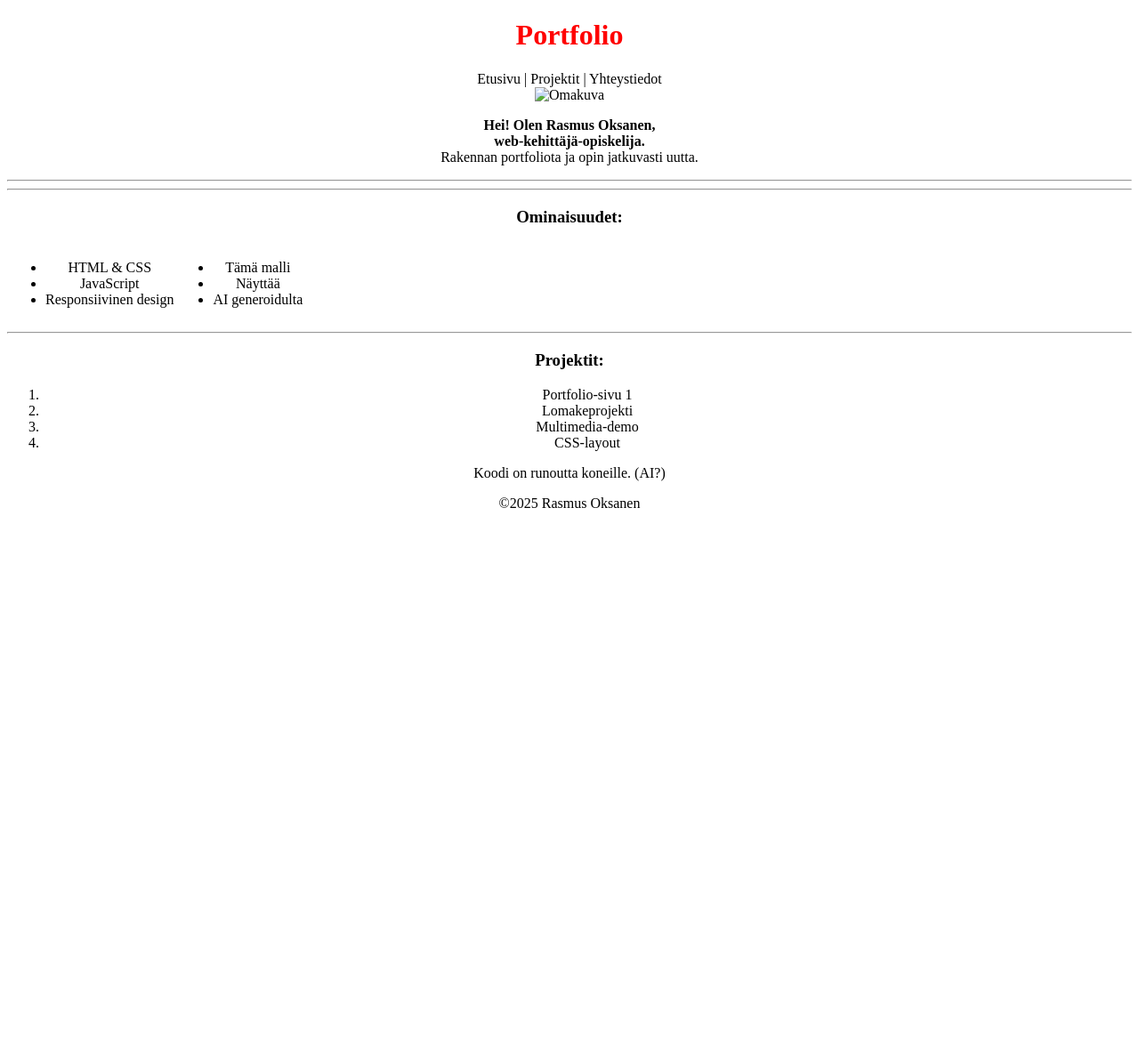
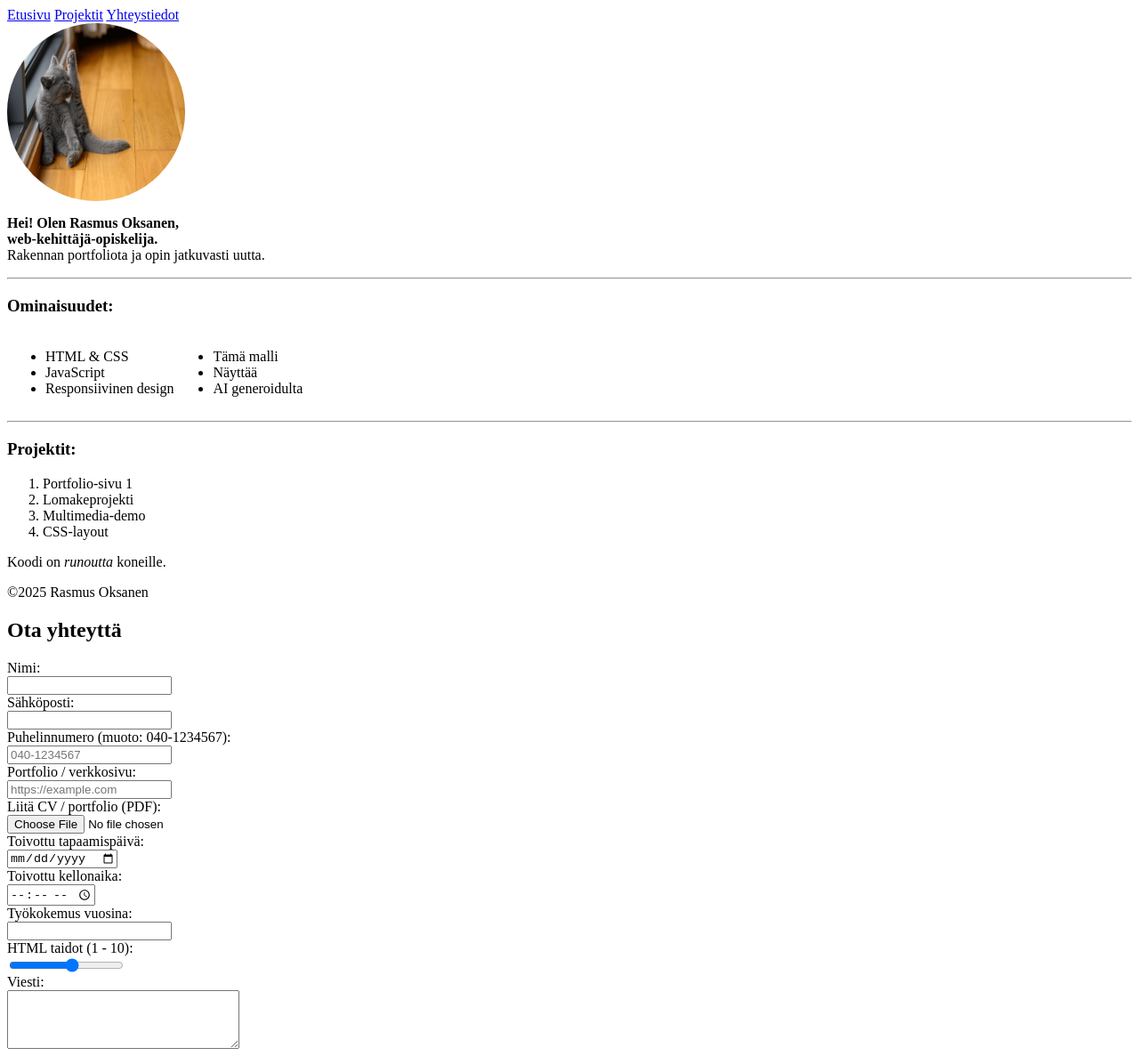
Before and after one commit to s0meq/Web1, a plain HTML site: page assignment02/index.html in a window 1280 px wide. Shown: the whole page at 89% size. Before the commit the page ends 800 px from the top, so only its background shows below. Drawn offline with Linux system fonts and the light colour scheme.

Commit message:
Cat pic & a form

```diff
--- a/assignment02/index.html
+++ b/assignment02/index.html
@@ -7,21 +7,20 @@
         <title>Portfolio v2</title>
     </head>
     <body>
-        <div id="wholepage">
-            <h1>Portfolio</h1>
-            <nav>
-                Etusivu |
-                Projektit |
-                Yhteystiedot
-            </nav>
-            <img src="Muotokuva.jpg" alt="Omakuva"
-            width="160" height="160">
+        <section id="page-top">
+            <div class="container_buttons" id="container_buttons-nav">
+                <a href="#page-top">Etusivu</a>
+                <a href="#page-projects">Projektit</a>
+                <a href="#page-contact_info">Yhteystiedot</a>
+            </div>
+        </section>
+        <section>
+            <img src="catto.webp" alt="Omakuva" id="avatar" width="200" height="200">
             <p>
                 <b>Hei! Olen Rasmus Oksanen,<br>web-kehittäjä-opiskelija.</b>
                 <br>
                 Rakennan portfoliota ja opin jatkuvasti uutta.
             </p>
-            <hr>
             <hr>
             <h3>Ominaisuudet:</h3>
             <table>
@@ -42,7 +41,9 @@
                     </td>
                 </tr>
             </table>
+        </section>
             <hr>
+        <section id="page-projects">
             <h3>Projektit:</h3>
             <ol>
                 <li>Portfolio-sivu 1</li>
@@ -50,10 +51,45 @@
                 <li>Multimedia-demo</li>
                 <li>CSS-layout</li>
             </ol>
-            <footer>
-                <p>Koodi on runoutta koneille. (AI?)</p>
-                <p>&copy;2025 Rasmus Oksanen</p>
-            </footer>
-        </div>
+        </section>
+        <p>Koodi on <i>runoutta</i> koneille.</p>
+        <p>&copy;2025 Rasmus Oksanen</p>
+        <section id="page-contact_info">
+            <h1>Ota yhteyttä</h1>
+            <form action="#" id="get-in-touch">
+                <label for="fname">Nimi:</label>
+                <input type="text" id="fname" name="fname" class="input_info">
+
+                <label for="email">Sähköposti:</label>
+                <input type="email" id="email" name="email" class="input_info">
+
+                <label for="phone_num">Puhelinnumero (muoto: 040-1234567):</label>
+                <input type="tel" id="phone_num"
+                name="phone_num" class="input_info" pattern="[0-9]{3}-[0-9]{7}" placeholder="040-1234567">
+
+                <label for="portfolio_or_website">Portfolio / verkkosivu:</label>
+                <input type="text" id="portfolio_or_website"
+                name="portfolio_or_website" class="input_info" placeholder="https://example.com">
+
+                <label for="add_file_cv">Liitä CV / portfolio (PDF):</label>
+                <input type="file" id="add_file_cv" name="add_file_cv" class="input_info">
+
+                <label for="meeting_date">Toivottu tapaamispäivä:</label>
+                <input type="date" id="meeting_date" name="meeting_date" class="input_info">
+
+                <label for="meeting_time">Toivottu kellonaika:</label>
+                <input type="time" id="meeting_time" name="meeting_time" class="input_info">
+
+                <label for="work_exp">Työkokemus vuosina:</label>
+                <input type="number" id="work_exp" name="work_exp" class="input_info">
+
+                <label for="html_skill">HTML taidot (1 - 10):</label>
+                <input type="range" id="html_skill" name="html_skill" class="input_info" min="1" max="10">
+
+                <label for="comment">Viesti:</label>
+                <textarea form="get-in-touch" id="comment"
+                name="comment" class="input_info" maxlength="500" cols="30" rows="4"></textarea>
+            </form>
+        </section>
     </body>
 </html>
--- a/assignment02/styles02.css
+++ b/assignment02/styles02.css
@@ -1,6 +1,9 @@
-#wholepage {
-    text-align: center;
+/* To set elements to block display */
+#avatar, .input_info {
+    display: block;
 }
-h1 {
-    color: Red;
+
+/* Picture */
+#avatar {
+    border-radius: 55%;
 }
```
Also changed, not shown: assignment02/catto.webp (added).
